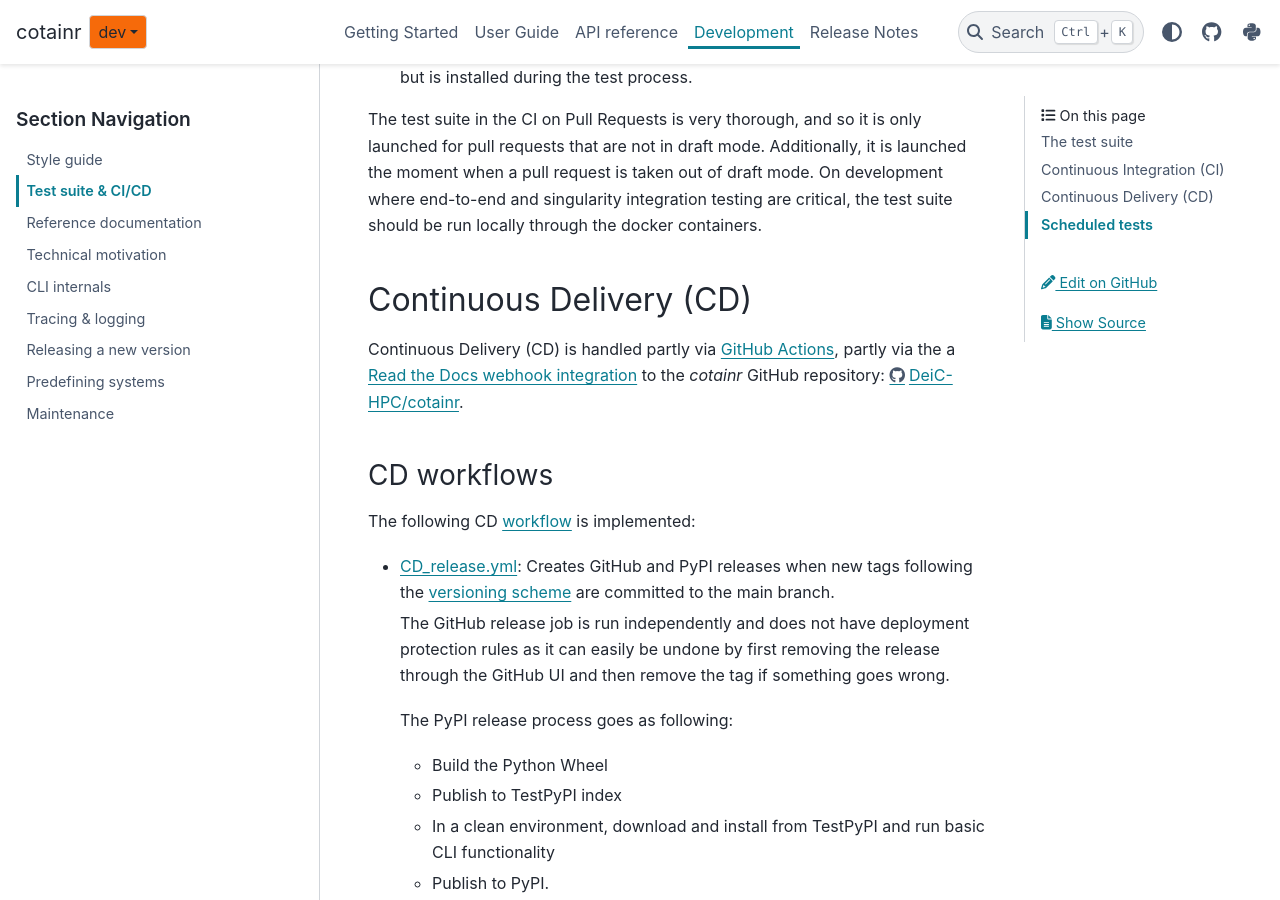
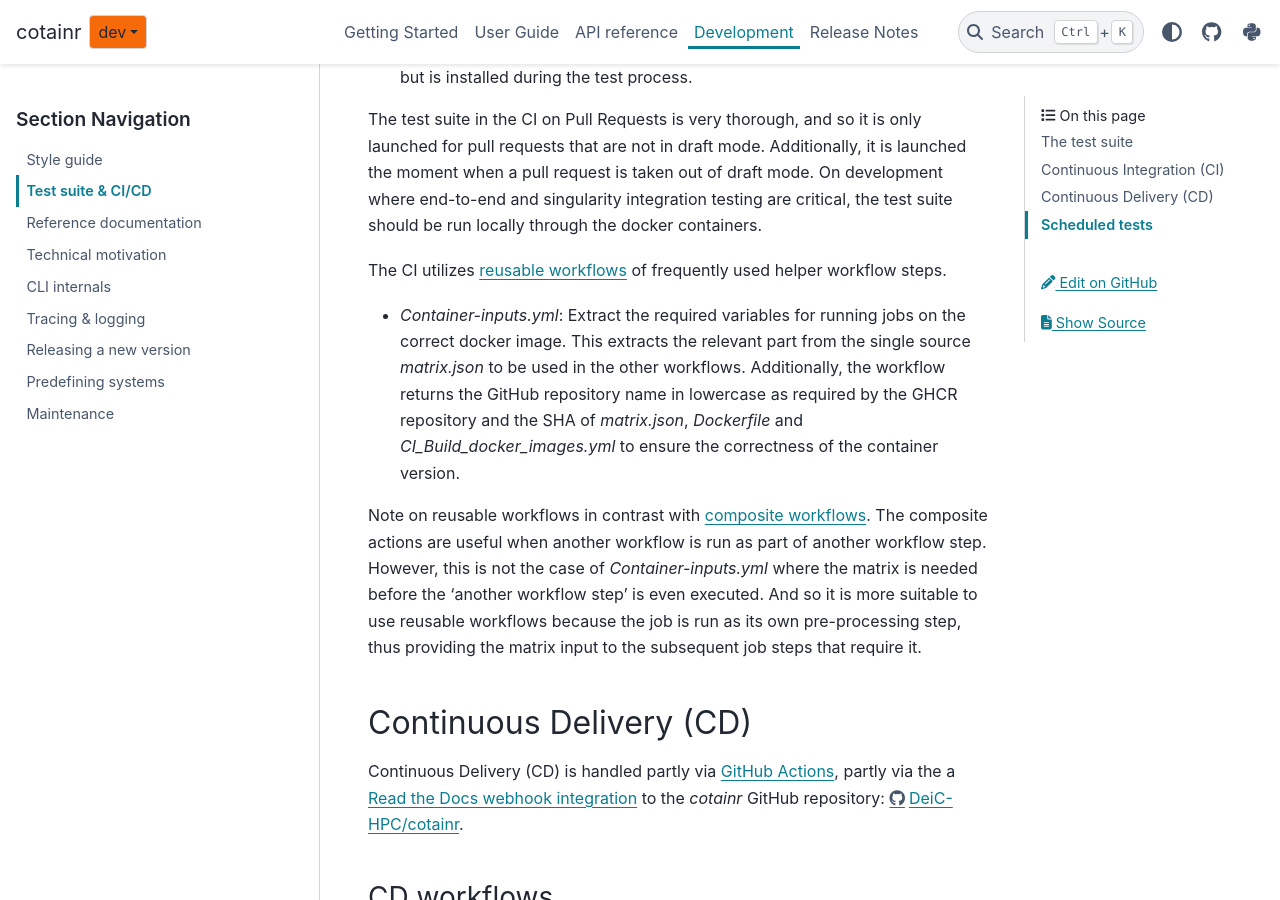
Before and after one commit to DeiC-HPC/cotainr, a Sphinx documentation site: the page built from doc/development/test_suite_ci_cd.rst, in a window 1280 px wide and 900 px high, scrolled down 3887 px. Built offline with Sphinx 7.4.7 and the PyData theme 0.15.4, drawn with Linux system fonts in a browser that asks for light colours; pages that are not in the unit, such as notebooks, are missing from menus.

Commit message:
Add to CI documentation to describe our use of reusable workflows

```diff
--- a/doc/development/test_suite_ci_cd.rst
+++ b/doc/development/test_suite_ci_cd.rst
@@ -99,6 +99,12 @@
 
 The test suite in the CI on Pull Requests is very thorough, and so it is only launched for pull requests that are not in draft mode. Additionally, it is launched the moment when a pull request is taken out of draft mode. On development where end-to-end and singularity integration testing are critical, the test suite should be run locally through the docker containers.
 
+The CI utilizes `reusable workflows <https://docs.github.com/en/actions/sharing-automations/reusing-workflows>`_ of frequently used helper workflow steps.
+
+- `Container-inputs.yml`: Extract the required variables for running jobs on the correct docker image. This extracts the relevant part from the single source `matrix.json` to be used in the other workflows. Additionally, the workflow returns the GitHub repository name in lowercase as required by the GHCR repository and the SHA of `matrix.json`, `Dockerfile` and `CI_Build_docker_images.yml` to ensure the correctness of the container version.
+
+Note on reusable workflows in contrast with `composite workflows <https://docs.github.com/en/actions/sharing-automations/creating-actions/creating-a-composite-action>`_. The composite actions are useful when another workflow is run as part of another workflow step. However, this is not the case of `Container-inputs.yml` where the matrix is needed before the 'another workflow step' is even executed. And so it is more suitable to use reusable workflows because the job is run as its own pre-processing step, thus providing the matrix input to the subsequent job steps that require it.
+
 Continuous Delivery (CD)
 ------------------------
 Continuous Delivery (CD) is handled partly via `GitHub Actions <https://docs.github.com/en/actions>`_, partly via the a `Read the Docs webhook integration <https://docs.readthedocs.io/en/stable/continuous-deployment.html>`_ to the `cotainr` GitHub repository: https://github.com/DeiC-HPC/cotainr/.
```
